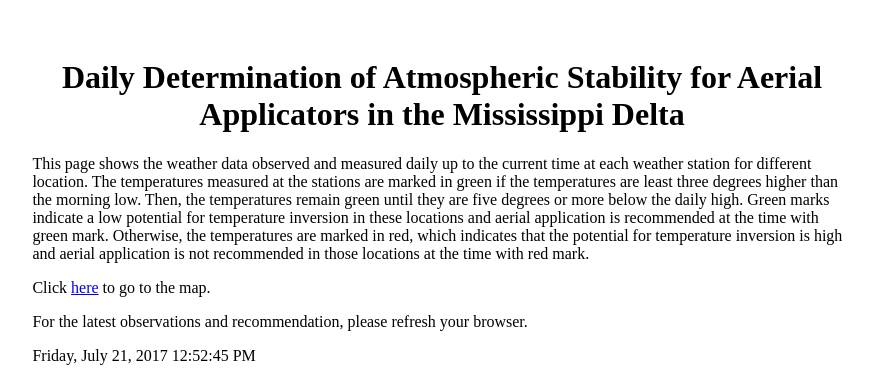
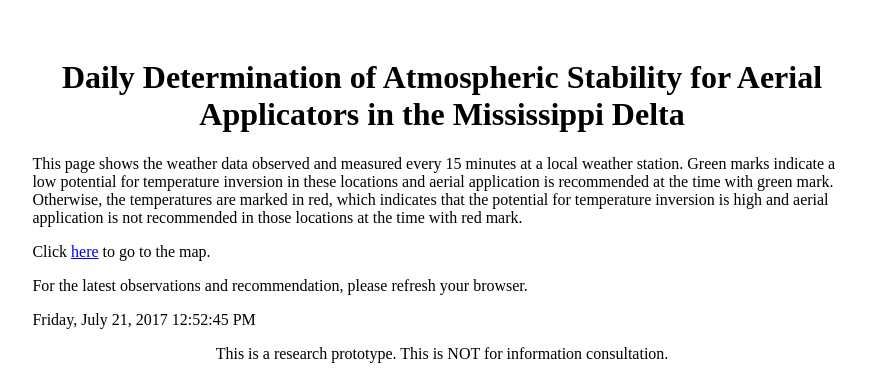
Before and after one commit to kaskrin13/tempinversion, a Flask app: template templates/index2.html in a window 1280 px wide. Shown: the top 376 px of the page, without its empty margins (198-1071 px from the left). Run offline with Flask 2, Linux system fonts and the light colour scheme; the template is opened without the code that fills it, so the values that code supplies are empty; some libraries are stand-ins or nearby versions.

Commit message:
Changed column order, description paragraph

```diff
--- a/templates/index2.html
+++ b/templates/index2.html
@@ -21,12 +21,10 @@
             </div>
 
             <div class="main">
-                This page shows the weather data observed and measured daily up to the current time at each weather station for different location.
-                The temperatures measured at the stations are marked in green if the temperatures are least three degrees higher than the morning low.
-                Then, the temperatures remain green until they are five degrees or more below the daily high. Green marks indicate a low potential for
-                temperature inversion in these locations and aerial application is recommended at the time with green mark. Otherwise, the temperatures
-                are marked in red, which indicates that the potential for temperature inversion is high and aerial application is not recommended in
-                those locations at the time with red mark.
+                This page shows the weather data observed and measured every 15 minutes at a local weather station. Green marks indicate a low
+                potential for temperature inversion in these locations and aerial application is recommended at the time with green mark. Otherwise,
+                the temperatures are marked in red, which indicates that the potential for temperature inversion is high and aerial application is
+                not recommended in those locations at the time with red mark.
                 <p>Click <a href="#map">here</a> to go to the map.</p>
                 <p>For the latest observations and recommendation, please refresh your browser.</p>
 
@@ -160,8 +158,8 @@
                         <thead>
                             <tr>
                                 <th>Station</th>
+                                <th>Most Recent Temp  (&#176;F)</th>
                                 <th>Most Recent Time</th>
-                                <th>Most Recent Temp  (&#176;F)</th>
                                 <th>Wind Speed (MPH)</th>
                                 <th>Low Temp  (&#176;F)</th>
                                 <th>Time of Low</th>
```
